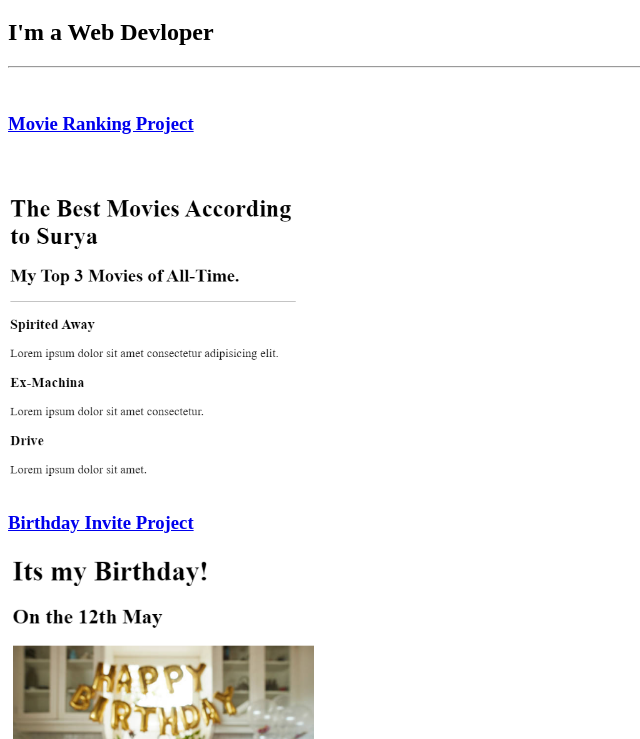
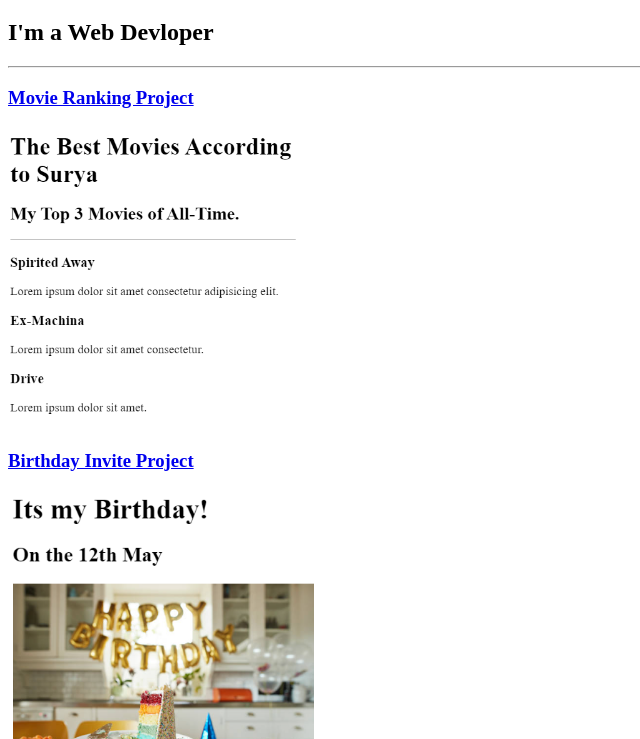
Before and after one commit to is00r4j/html-portfolio, a plain HTML site: page index.html in a window 1280 px wide. Shown: the part 61-800 px from the top of the page, without its empty margins (0-640 px from the left). Drawn offline with Linux system fonts and the light colour scheme.

Commit message:
Add files via upload

```diff
--- a/index.html
+++ b/index.html
@@ -8,12 +8,12 @@
 <body>
     <h1>Surya Pr's Portfolio</h1>
     <h2>I'm a Web Devloper</h2>
-    <hr><br/>
-    <h3><a href="./public/movie-ranking.html">Movie Ranking Project</a></h3><br/><br/>
+    <hr>
+    <h3><a href="./public/movie-ranking.html">Movie Ranking Project</a></h3>
     <img src="./assets/movie-ranking.PNG" alt="my favorite movies ranking" height="300px"><br/>
     <h3><a href="./public/birthday-invite.html">Birthday Invite Project</a><br/><br/>
-        <img src="./assets/birthday-invite.PNG" alt="my birthday-invite " height="400px"></h3><br/>
-    <hr><br/>
+    <img src="./assets/birthday-invite.PNG" alt="my birthday-invite " height="400px"></h3>
+    <hr>
     <a href="./public/about.html">About Me</a> <a href="./public/contact.html">Contact Me</a>
 </body>
 </html>
```
